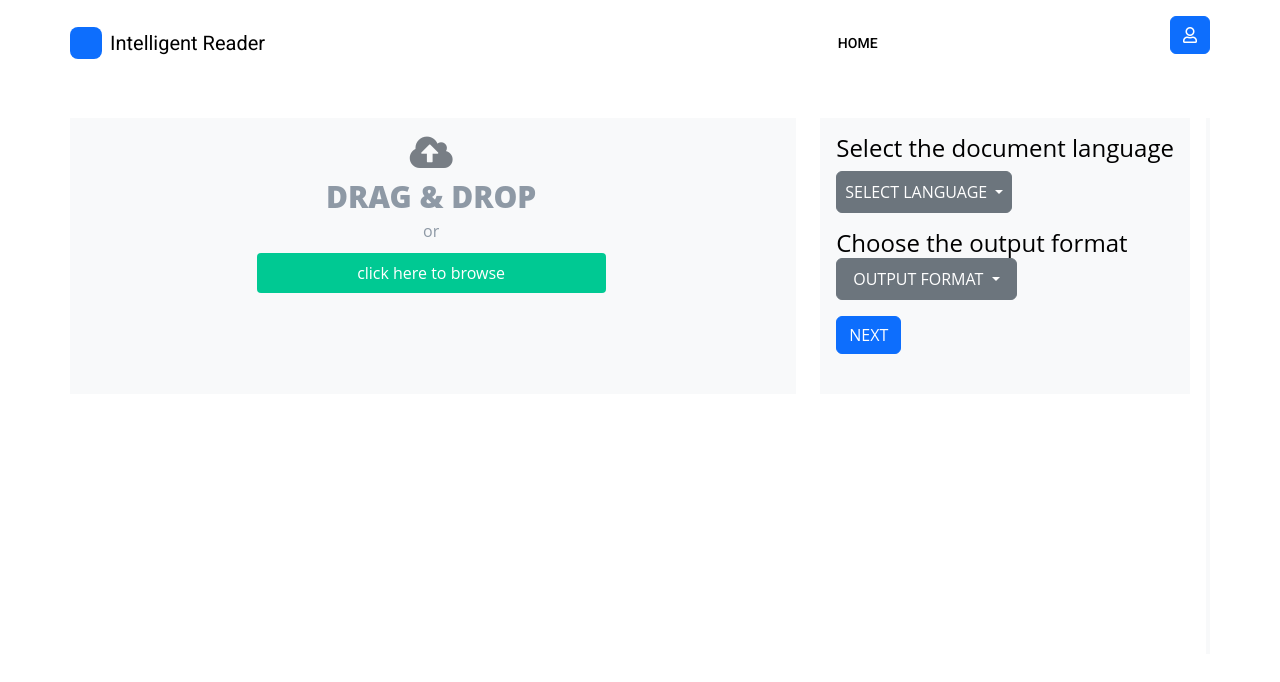
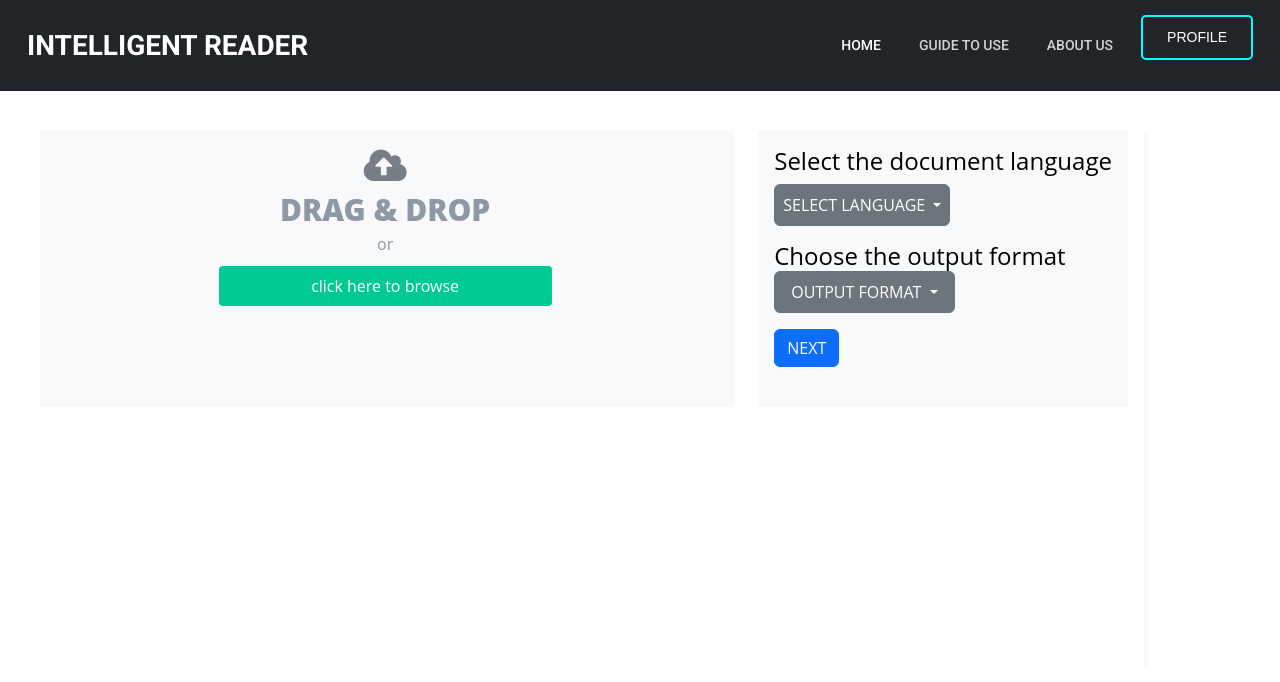
Before and after one commit to AnisH1427/Multilingual-OCR-FYP, a Django app: page /app/home/ in a window 1280 px wide. Shown: the top 682 px of the page. Before the commit the page ends 354 px from the top, so only its background shows below. Run offline with Django 5.2, Linux system fonts and the light colour scheme; a user stored in the database is signed in; some libraries are stand-ins or nearby versions.

Commit message:
Navbar component and and issue solved

```diff
--- a/ocrAPP/app/templates/Home.html
+++ b/ocrAPP/app/templates/Home.html
@@ -12,17 +12,18 @@
 <link rel="stylesheet" href="https://fonts.googleapis.com/css?family=Roboto&amp;display=swap">
 <link rel="stylesheet" href="{% static 'assets/fonts/fontawesome-all.min.css' %}">
 <link rel="stylesheet" href="{% static 'assets/fonts/font-awesome.min.css' %}">
-{% comment %} <link rel="stylesheet" href="{% static 'assets/fonts/fontawesome5-overrides.min.css' %}"> {% endcomment %}
-<link rel="stylesheet" href="{% static 'assets/css/bs-theme-overrides.css' %}">
-<link rel="stylesheet" href="{% static 'assets/css/animated-services.css' %}">
-<link rel="stylesheet" href="{% static 'assets/css/Articles-Cards-images.css' %}">
-<link rel="stylesheet" href="{% static 'assets/css/Clients-Slider.css' %}">
+<link rel="stylesheet" href="{% static 'assets/fonts/fontawesome5-overrides.min.css' %}">
+{% comment %} <link rel="stylesheet" href="{% static 'assets/css/bs-theme-overrides.css' %}"> {% endcomment %}
+{% comment %} <link rel="stylesheet" href="{% static 'assets/css/animated-services.css' %}"> {% endcomment %}
+{% comment %} <link rel="stylesheet" href="{% static 'assets/css/Articles-Cards-images.css' %}"> {% endcomment %}
+{% comment %} <link rel="stylesheet" href="{% static 'assets/css/Clients-Slider.css' %}"> {% endcomment %}
 <link rel="stylesheet" href="{% static 'assets/css/Drag--Drop-Upload-Form.css' %}">
-<link rel="stylesheet" href="{% static 'assets/css/Login-Box-En-login-box-en.css' %}">
+{% comment %} <link rel="stylesheet" href="{% static 'assets/css/Login-Box-En-login-box-en.css' %}"> {% endcomment %}
 <link rel="stylesheet" href="{% static 'assets/css/Login-Page-B5.css' %}">
-<link rel="stylesheet" href="{% static 'assets/css/Login-with-overlay-image.css' %}">
-<link rel="stylesheet" href="{% static 'assets/css/Navbar-Right-Links-icons.css' %}">
-<link rel="stylesheet" href="{% static 'assets/css/Pretty-Registration-Form-.css' %}">
+{% comment %} <link rel="stylesheet" href="{% static 'assets/css/Login-with-overlay-image.css' %}"> {% endcomment %}
+{% comment %} <link rel="stylesheet" href="{% static 'assets/css/Navbar-Right-Links-icons.css' %}"> {% endcomment %}
+{% comment %} <link rel="stylesheet" href="{% static 'assets/css/Pretty-Registration-Form-.css' %}"> {% endcomment %}
+
 <link rel="stylesheet" href="{% static 'assets/css/styles.css' %}">
 <link rel="stylesheet" href="https://cdn.jsdelivr.net/npm/swiper@11/swiper-bundle.min.css"/>
 <!-- ... -->
@@ -52,24 +53,8 @@
 </head>
 
 <body>
-    <nav class="navbar navbar-expand-md bg-body py-3">
-        <div class="container"><a class="navbar-brand d-flex align-items-center" href="#"><span class="bs-icon-sm bs-icon-rounded bs-icon-primary d-flex justify-content-center align-items-center me-2 bs-icon"><svg xmlns="http://www.w3.org/2000/svg" width="1em" height="1em" fill="currentColor" viewBox="0 0 16 16" class="bi bi-bezier">
-
-                    </svg></span><span>Intelligent Reader</span></a><button data-bs-toggle="collapse" class="navbar-toggler" data-bs-target="#navcol-2"><span class="visually-hidden">Toggle navigation</span><span class="navbar-toggler-icon"></span></button>
-            <div class="btn-group" role="group"></div>
-            <div class="collapse navbar-collapse" id="navcol-2">
-                <ul class="navbar-nav ms-auto">
-                    <li class="nav-item"><a class="nav-link active" href="#">Home</a></li>
-                    <li class="nav-item"><a class="nav-link" href="#">Second Item</a></li>
-                    <li class="nav-item"><a class="nav-link" href="#">About Us</a></li>
-                    <li class="nav-item"></li>
-                    <li class="nav-item"></li>
-                </ul>
-                <div class="btn-group" role="group"></div><a class="btn btn-primary ms-md-2" role="button" href="#"><i class="far fa-user"></i></a>
-            </div>
-        </div>
-    </nav>
-    <div class="container-sm max-4">
+    {% include 'navbar.html' %}
+    <div class="container-sm max-4 p-3 m-4">
         {% comment %} <form method="post" action="{% url 'home' %}" enctype="multipart/form-data"> {% endcomment %}
         {% csrf_token %}
       <div class="swiper">
@@ -205,8 +190,8 @@
                                         <img class="rounded-circle shadow-1-strong me-3"
                                           src="https://mdbcdn.b-cdn.net/img/Photos/Avatars/img%20(19).webp" alt="avatar" width="40"
                                           height="40" />
-                                        <div class="form-outline w-100">
-                                          <textarea class="form-control" id="textAreaExample" rows="4"
+                                        <div class="form-outline w-100 h-10">
+                                          <textarea class="form-control" id="textAreaExample" rows="2"
                                             style="background: #fff;"></textarea>
                                           <label class="form-label" for="textAreaExample">Any Feedback?</label>
                                         </div>
@@ -249,7 +234,8 @@
     <p>Predicted Text: {{ prediction_text }}</p>
 {% endif %} {% endcomment %}
 <script src = "{% static 'assets/js/app/dragdrop.js' %}"></script>
-<script src = "{% static 'assets/bootstrap/js/bootstrap.min.js' %}"></script>
+{% comment %} <script src = "{% static 'assets/bootstrap/js/bootstrap.min.js' %}"></script> {% endcomment %}
+{% comment %} <script src="https://stackpath.bootstrapcdn.com/bootstrap/5.0.0-beta1/js/bootstrap.bundle.min.js"></script> {% endcomment %}
 <script src="https://cdn.jsdelivr.net/npm/swiper@11/swiper-bundle.min.js"></script>
 {% comment %} <script src = "{% static 'assets/js/main2.js' %}"></script> {% endcomment %}
 <script src="https://cdn.jsdelivr.net/npm/swiper@11/swiper-bundle.min.js"></script>
--- /dev/null
+++ b/ocrAPP/app/templates/navbar.html
@@ -0,0 +1,28 @@
+<header id="header" class="navbar navbar-expand-lg navbar-dark fixed-top bg-dark">
+    <div class="container-fluid">
+        <a class="navbar-brand logo" href="#">Intelligent Reader</a>
+        <button class="navbar-toggler" type="button" data-bs-toggle="collapse" data-bs-target="#navbarNav" aria-controls="navbarNav" aria-expanded="false" aria-label="Toggle navigation">
+            <span class="navbar-toggler-icon"></span>
+        </button>
+        <div class="collapse navbar-collapse justify-content-end" id="navbarNav">
+            <ul class="navbar-nav">
+                <li class="nav-item">
+                    <a class="nav-link active" aria-current="page" href="#">Home</a>
+                </li>
+                <li class="nav-item">
+                    <a class="nav-link" href="#">guide to Use</a>
+                </li>
+                <li class="nav-item">
+                    <a class="nav-link" href="#">About Us</a>
+                </li>
+                {% comment %} <li class="nav-item">
+                    <a class="nav-link" href="#">How</a>
+                </li> {% endcomment %}
+                {% comment %} <li class="nav-item">
+                    <a class="nav-link" href="#">Contact</a>
+                </li> {% endcomment %}
+            </ul>
+            <a href="#" class="btn btn-outline-light get-started-btn">Profile</a>
+        </div>
+    </div>
+</header>
```
Also changed, not shown: ocrAPP/db.sqlite3.
